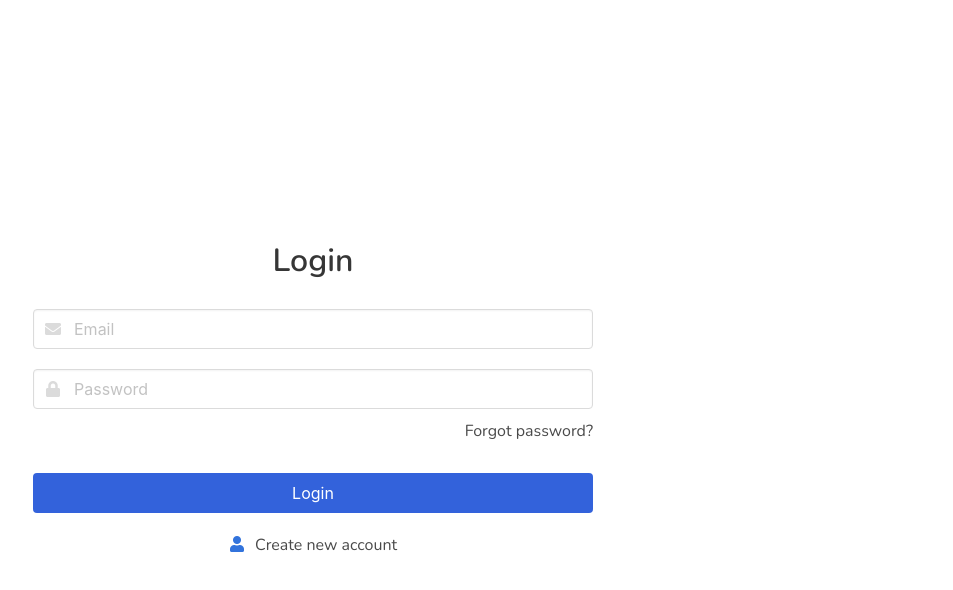
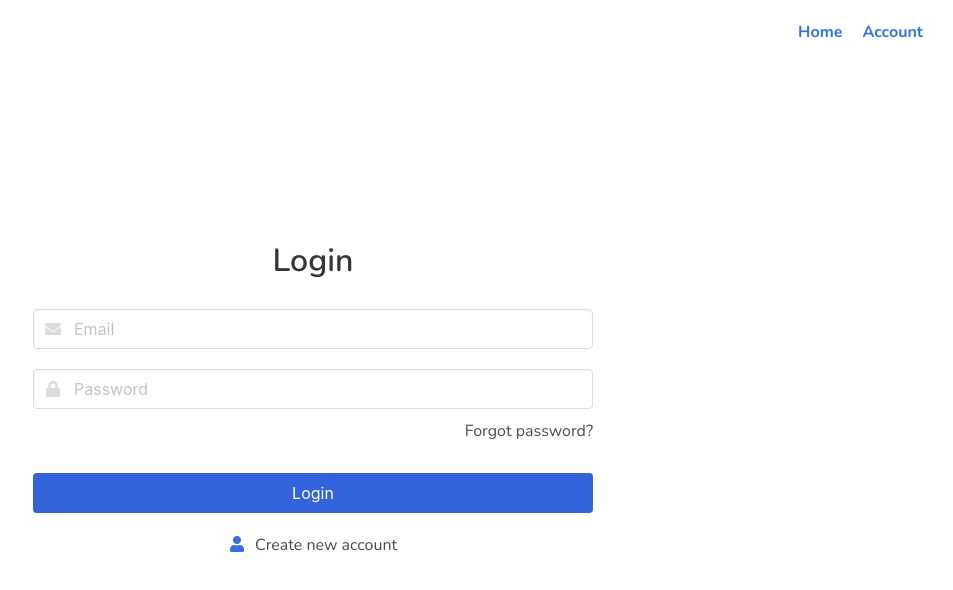
Before and after one commit to zhughes3/kruonis, a React (Create React App) app in the folder frontend/: page /login in a window 1280 px wide. Shown: the top 590 px of the page, without its empty margins (327-1280 px from the left). Built offline with nearby package versions, Linux system fonts and the light colour scheme.

Commit message:
Added a tiny navbar at the top of the page

```diff
--- /dev/null
+++ b/frontend/src/Components/Navbar.tsx
@@ -0,0 +1,12 @@
+import React from 'react';
+import {Link} from "react-router-dom";
+
+export const Navbar: React.FunctionComponent = () => {
+
+	return (
+		<div className='navigation-bar'>
+			<Link className="mr2" to={'/'}>Home</Link>
+			<Link to={'/dashboard'}>Account</Link>
+		</div>
+	);
+}
--- a/frontend/src/Router.tsx
+++ b/frontend/src/Router.tsx
@@ -8,12 +8,16 @@ import { Timeline } from "./Containers/Timeline";
 import {NoMatch} from "./Containers/NoMatch";
 import {Dashboard} from "./Containers/Dashboard";
 import {PrivateRoute} from "./Components/PrivateRoute";
+import {Navbar} from "./Components/Navbar";
 
 export const Router = () => {
 
     return (
         <BrowserRouter>
             <div>
+
+                <Navbar />
+
                 <Switch>
                     <Route path="/" exact component={Home} />
                     <Route path="/login" component={Login} />
@@ -22,6 +26,7 @@ export const Router = () => {
                     <PrivateRoute path="/dashboard" component={Dashboard} />
                     <Route component={NoMatch} />
                 </Switch>
+
             </div>
         </BrowserRouter>
     );
--- a/frontend/src/index.css
+++ b/frontend/src/index.css
@@ -42,6 +42,14 @@ body {
 .absolute-center-child {
     margin: auto;
     max-width: 70vw;
+}
+
+.navigation-bar {
+    position: absolute;
+    right: 30px;
+    top: 20px;
+    font-weight: bold;
+    cursor: pointer;
 }
 
 .login {
@@ -378,6 +386,22 @@ body {
     margin-left: 50px;
 }
 
+.mr1 {
+    margin-right: 10px;
+}
+.mr2 {
+    margin-right: 20px;
+}
+.mr3 {
+    margin-right: 30px;
+}
+.mr4 {
+    margin-right: 40px;
+}
+.mr5 {
+    margin-right: 50px;
+}
+
 .mt1 {
     margin-top: 10px;
 }
```
